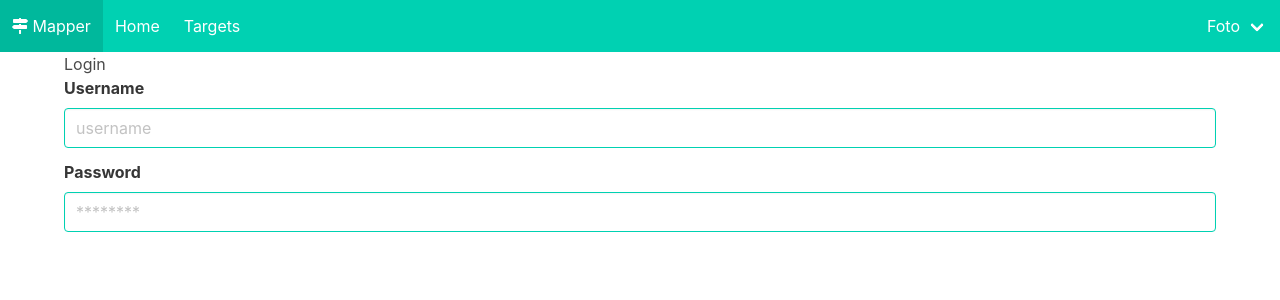
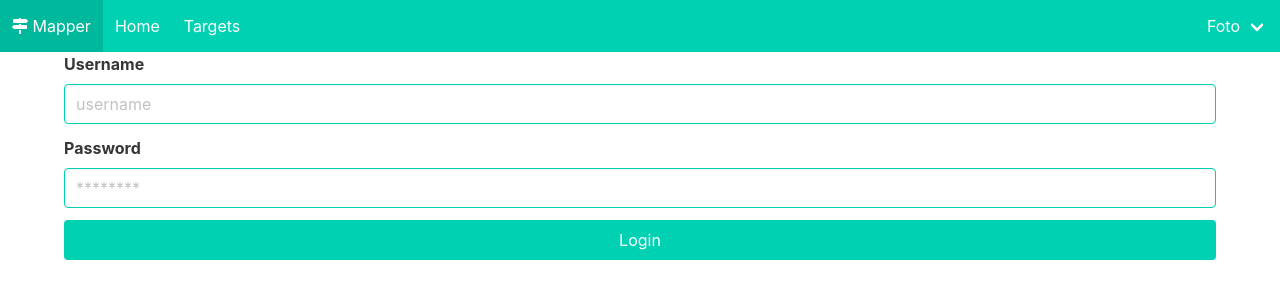
Before and after one commit to gabrielrufino/mapper-client, a Vue app: page /#/login in a window 1280 px wide. Shown: the top 300 px of the page. Built offline with nearby package versions, Linux system fonts and the light colour scheme; what vue-resource would draw is missing.

Commit message:
button Login

```diff
--- a/src/pages/Login.vue
+++ b/src/pages/Login.vue
@@ -1,7 +1,5 @@
 <template>
   <div>
-
-    <h1>Login</h1>
 
     <form>
       <div class="field">
@@ -17,6 +15,8 @@
           <input class="input is-primary" type="password" placeholder="********" v-model="password">
         </div>
       </div>
+
+      <button class="button is-fullwidth is-primary">Login</button>
     </form>
 
   </div>
```
